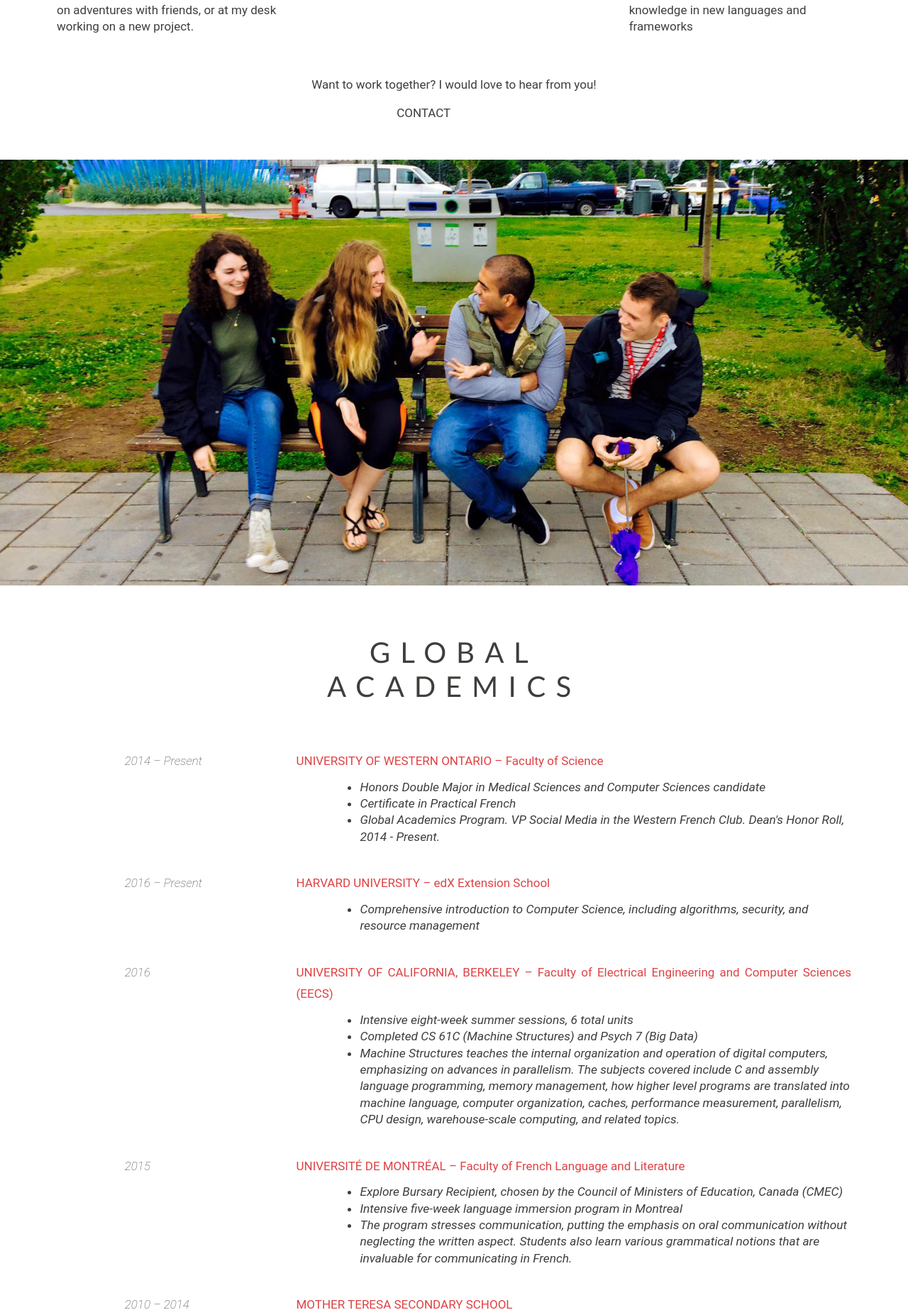
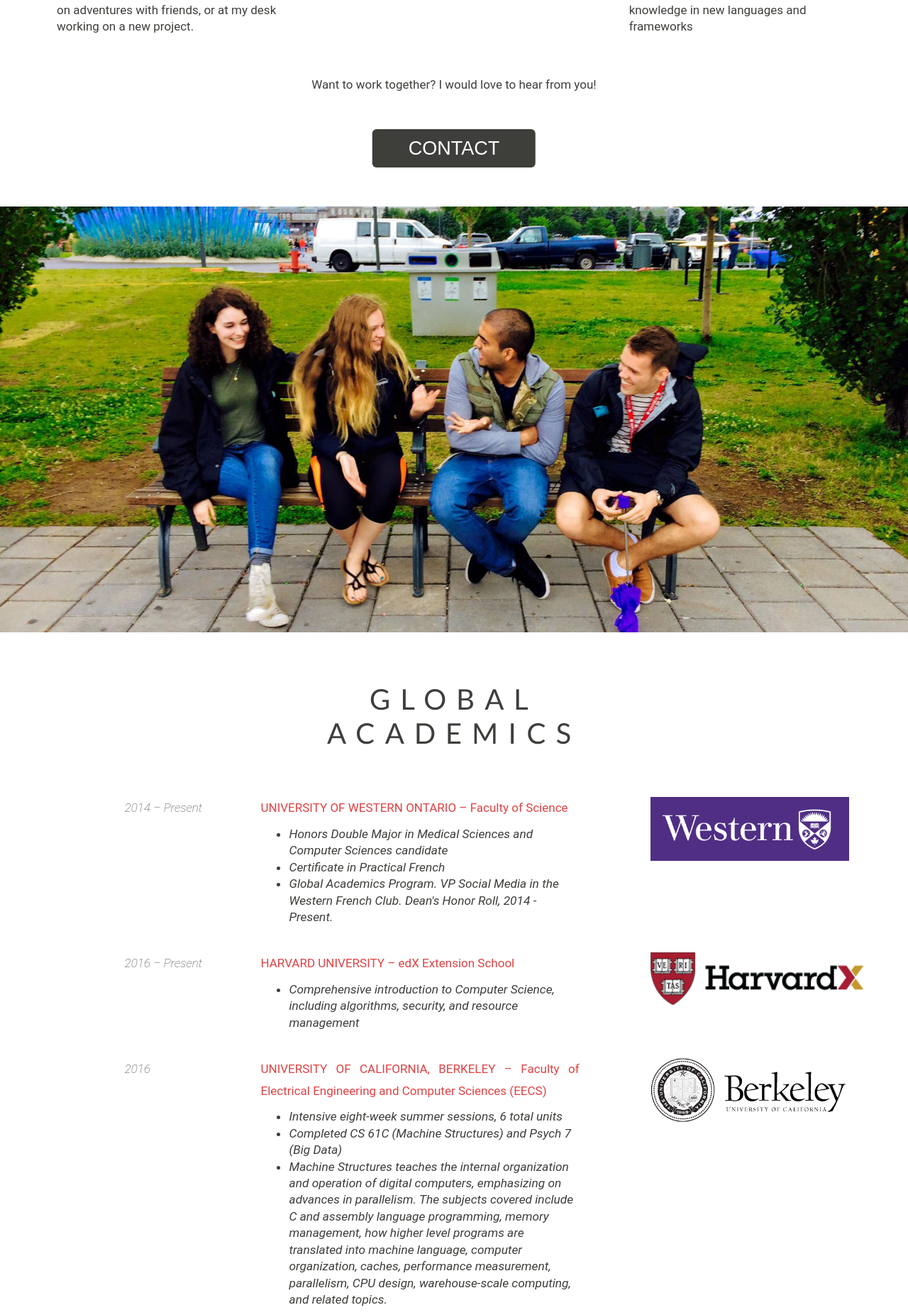
Before and after one commit to amadrzyk/Personal-Website, a PHP site: page / in a window 1280 px wide. Shown: the part 1251-3104 px from the top of the page at 71% size. Run offline with PHP 8.4, Linux system fonts and the light colour scheme.

Commit message:
Implemented Education Logos

```diff
--- a/public_html/assets/css/main.css
+++ b/public_html/assets/css/main.css
@@ -140,6 +140,11 @@ a {
     padding-top: 11%;
 }
 
+.educationLogo {
+    text-align:center;
+    padding-left: 70px;
+}
+
 /* ================================================== GLOBAL ACADEMICS ============================================ */
 
 .educationRow {
@@ -153,11 +158,11 @@ a {
 
 .educationTitle {
     color: #DF4244;
-    margin-left:50px;
+    /*margin-left:50px;*/
 }
 
 .educationBullet {
-    margin-left:100px;
+    /*margin-left:100px;*/
     font-style: italic;
     line-height: 135%;
     text-align: left;
--- a/public_html/index.php
+++ b/public_html/index.php
@@ -10,8 +10,6 @@
     <meta name="description" content="My Personal Website">
     <meta name="author" content="Alex Madrzyk">
     <title>Alex Madrzyk</title>
-    <!-- Force Desktop View (for now) -->
-<!--    <meta name="viewport" content="width=1024">-->
 
     <!--=============================================== CSS FILES ===============================================-->
 
@@ -28,7 +26,7 @@
     <link href="assets/css/font-awesome.min.css" rel="stylesheet">
     <link href="//fonts.googleapis.com/css?family=Montserrat:400,700" rel="stylesheet" type="text/css">
     <link href='//fonts.googleapis.com/css?family=Lato:100,200,300,400,700,400italic,700italic' rel='stylesheet' type='text/css'>
-    <link href="//fonts.googleapis.com/css?family=Raleway:400,800,300' rel='stylesheet' type='text/css'>
+    <link href=''//fonts.googleapis.com/css?family=Raleway:400,800,300' rel='stylesheet' type='text/css'>
 
     <!-- Custom Page Element Styles -->
     <link rel="stylesheet" type="text/css" href="page_elements/css/hover_button.css">
@@ -131,7 +129,7 @@
             <div class="col-md-5"></div>
             <div class="col-md-2">
                 <?php
-                include_once "page_elements/hover_button.html";
+                    include_once "page_elements/hover_button.html";
                 ?>
             </div>
             <div class="col-md-5"></div>
@@ -157,7 +155,7 @@
                     2014 – Present
                 </p>
             </div>
-            <div class="col-md-9">
+            <div class="col-md-5">
                 <p class="educationTitle">
                     UNIVERSITY OF WESTERN ONTARIO – Faculty of Science
                 </p>
@@ -167,6 +165,14 @@
                     <li class="educationBullet">Global Academics Program. VP Social Media in the Western French Club. Dean's Honor Roll, 2014 - Present.</li>
                 </ul>
             </div>
+            <div class="col-md-3">
+                <a href="http://www.csd.uwo.ca/">
+                    <p class="educationLogo">
+                        <img src="./assets/img/education/western.gif" alt="WesternU" height="90px""></img>
+                    </p>
+                </a>
+            </div>
+            <div class="col-md-1"></div>
         </div>
 
         <!-- Harvard University -->
@@ -177,7 +183,7 @@
                     2016 – Present
                 </p>
             </div>
-            <div class="col-md-9">
+            <div class="col-md-5">
                 <p class="educationTitle">
                     HARVARD UNIVERSITY – edX Extension School
                 </p>
@@ -186,6 +192,14 @@
                         algorithms, security, and resource management</li>
                 </ul>
             </div>
+            <div class="col-md-3">
+                <a href="//www.edx.org/course/introduction-computer-science-harvardx-cs50x">
+                    <p class="educationLogo">
+                        <img src="./assets/img/education/harvardx.png" alt="HarvardX" height="74px""></img>
+                    </p>
+                </a>
+            </div>
+            <div class="col-md-1"></div>
         </div>
 
         <!-- UC Berkeley -->
@@ -196,7 +210,7 @@
                     2016
                 </p>
             </div>
-            <div class="col-md-9">
+            <div class="col-md-5">
                 <p class="educationTitle">UNIVERSITY OF CALIFORNIA, BERKELEY – Faculty of Electrical Engineering and Computer Sciences (EECS)</p>
                 <ul>
                     <li class="educationBullet">Intensive eight-week summer sessions, 6 total units</li>
@@ -208,6 +222,14 @@
                         CPU design, warehouse-scale computing, and related topics.</li>
                 </ul>
             </div>
+            <div class="col-md-3">
+                <a href="http://www-inst.eecs.berkeley.edu/~cs61c/su16/">
+                    <p class="educationLogo">
+                        <img src="./assets/img/education/berkeley.png" alt="UCBerkeley" height="90px""></img>
+                    </p>
+                </a>
+            </div>
+            <div class="col-md-1"></div>
         </div>
 
         <!-- UdeM -->
@@ -218,21 +240,29 @@
                     2015
                 </p>
             </div>
-            <div class="col-md-9">
+            <div class="col-md-5">
                 <p class="educationTitle">
                     UNIVERSITÉ DE MONTRÉAL – Faculty of French Language and Literature
                 </p>
                 <ul>
-                    <li class="educationBullet">Explore Bursary Recipient, chosen by the Council of Ministers of Education, Canada (CMEC)</li>
+                    <li class="educationBullet">Explore Bursary Recipient, chosen by the Council of Ministers of Education, Canada</li>
                     <li class="educationBullet">Intensive five-week language immersion program in Montreal</li>
                     <li class="educationBullet">The program stresses communication, putting the emphasis on oral
                         communication without neglecting the written aspect. Students also learn various grammatical
                         notions that are invaluable for communicating in French.</li>
                 </ul>
             </div>
+            <div class="col-md-3">
+                <a href="http://ecoledelangues.umontreal.ca/en/programs/french-as-a-second-language/explore-bursary/">
+                    <p class="educationLogo">
+                        <img src="./assets/img/education/udem.svg" alt="UdeM" height="90px""></img>
+                    </p>
+                </a>
+            </div>
+            <div class="col-md-1"></div>
         </div>
 
-        <!-- UdeM -->
+        <!-- MTS -->
         <div class="row educationRow">
             <div class="col-md-1"></div>
             <div class="col-md-2">
@@ -240,7 +270,7 @@
                     2010 – 2014
                 </p>
             </div>
-            <div class="col-md-9">
+            <div class="col-md-5">
                 <p class="educationTitle">
                     MOTHER TERESA SECONDARY SCHOOL
                 </p>
@@ -250,6 +280,14 @@
                         in Grade 12 University-level Physics</li>
                 </ul>
             </div>
+            <div class="col-md-3">
+                <a href="http://www.ldcsb.ca/school/MTS/Pages/default.aspx">
+                    <p class="educationLogo">
+                        <img src="./assets/img/education/mts.jpg" alt="MTS" height="110px""></img>
+                    </p>
+                </a>
+            </div>
+            <div class="col-md-1"></div>
         </div>
     </div>
 
```
Also changed, not shown: public_html/assets/js/main.js (+1 -4 lines), public_html/assets/img/education/berkeley.png (added), public_html/assets/img/education/harvardx.png (added), public_html/assets/img/education/mts.jpg (added), public_html/assets/img/education/udem.svg (added), public_html/assets/img/education/western.gif (added), 1 other file.
